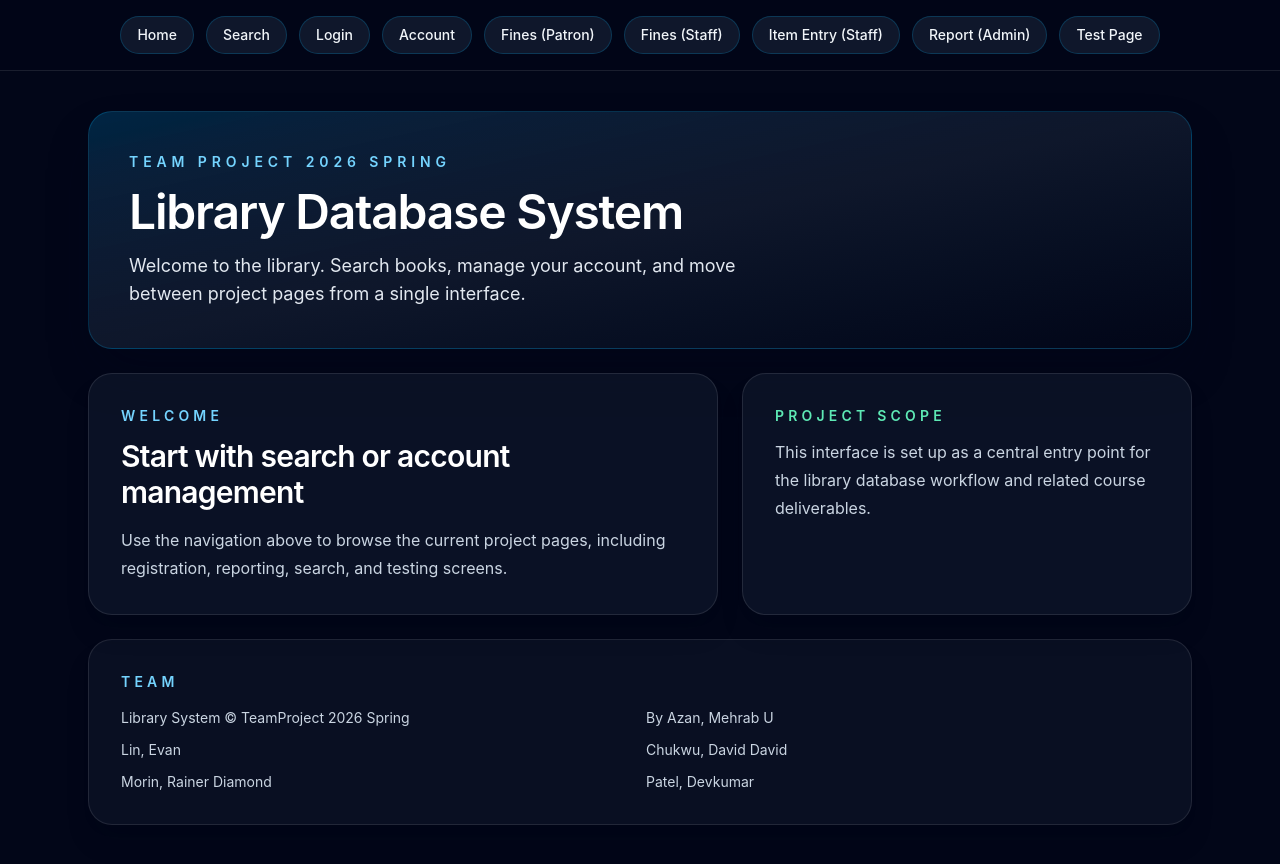
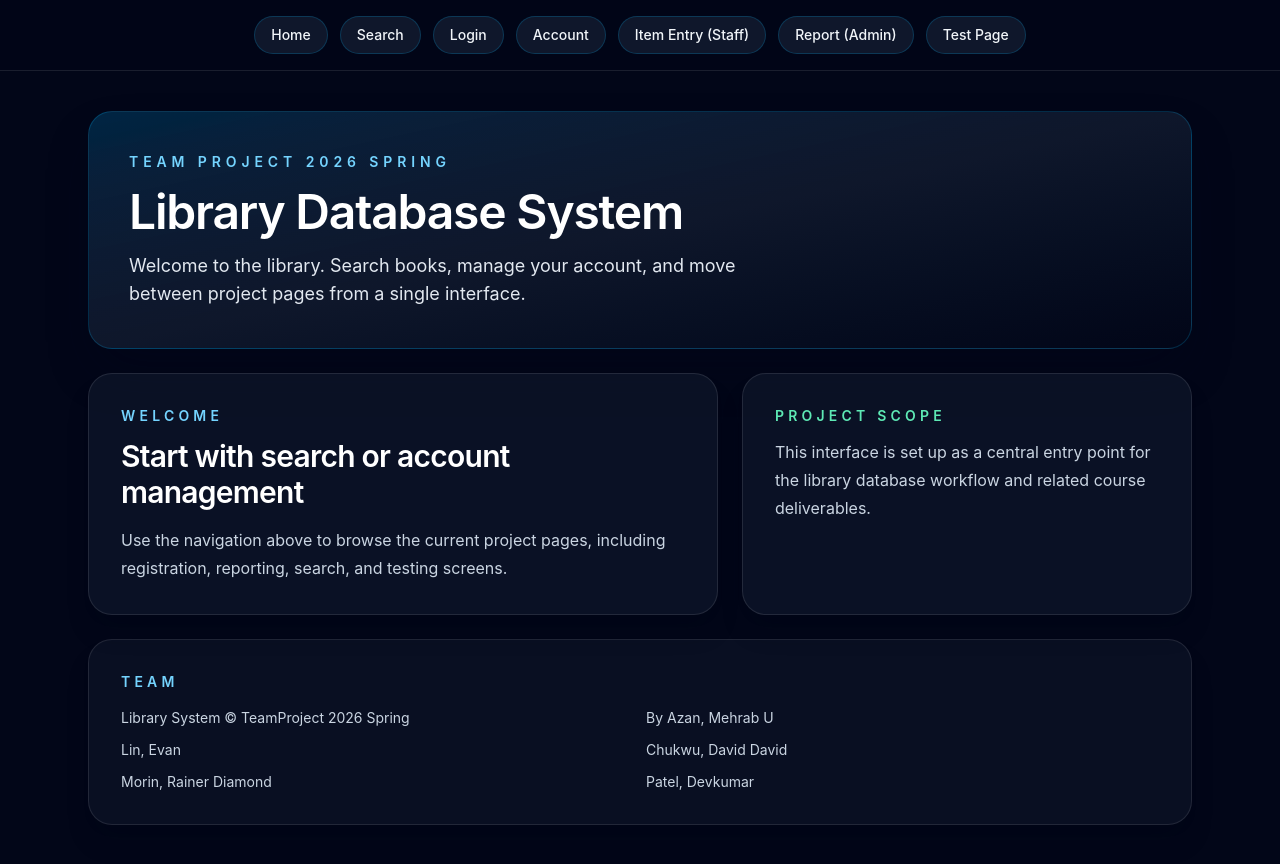
Before and after one commit to devpatel26/Library-Database, a React (Vite) app in the folder react/: page / in a window 1280 px wide. Built offline with nearby package versions, Linux system fonts and the light colour scheme.

Commit message:
Update App.jsx

```diff
--- a/react/src/App.jsx
+++ b/react/src/App.jsx
@@ -18,8 +18,6 @@ const navLinks = [
   { to: "/search", label: "Search" },
   { to: "/login", label: "Login" },
   { to: "/account", label: "Account" },
-  { to: "/fines", label: "Fines (Patron)" },
-  { to: "/stafffines", label: "Fines (Staff)" },
   { to: "/itementry", label: "Item Entry (Staff)" },
   { to: "/report", label: "Report (Admin)" },
   { to: "/test", label: "Test Page" },
```
